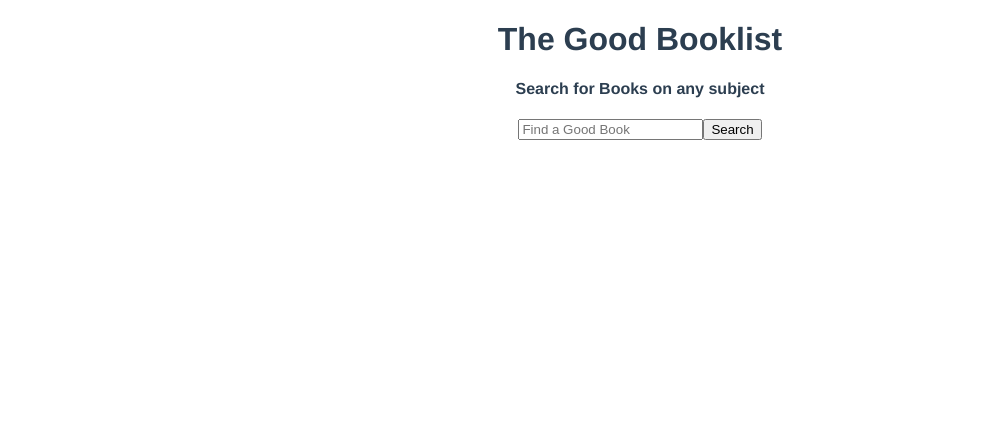
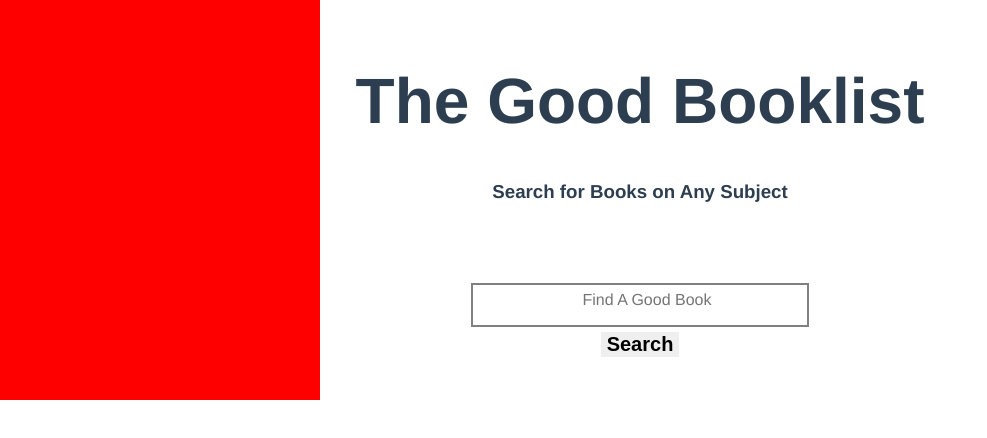
Before and after one commit to lxqnt/find-good-books, a Vue app: page / in a window 1280 px wide. Shown: the top 438 px of the page, without its empty margins (0-987 px from the left). Built offline with nearby package versions, Linux system fonts and the light colour scheme.

Commit message:
basic styling for search, results, and the header

```diff
--- a/src/components/BookSearch.vue
+++ b/src/components/BookSearch.vue
@@ -3,16 +3,18 @@
   <div>
     <div>
       <booklist-header
-        :class="{ 'top': !resultsReturned, 'side': resultsReturned }"
-        title="The Good Booklist"
-        subtitle="Search for Books on any subject"
+        :side="resultsReturned"
+        :title="headerTitle"
+        subtitle="Search for Books on Any Subject"
       />
       <div v-if="!resultsReturned" class="section-search">
         <div class="search">
-          <input v-model="queryValue" placeholder="Find a Good Book" class="search-input">
-          <button v-on:click="getQuery">Search</button>
+          <input v-model="queryValue" placeholder="Find A Good Book" class="search-input">
+          <div>
+            <button v-on:click="getQuery">Search</button>
+          </div>
+          <!--div class="blue-box"/removed for now-->
         </div>
-        <div class="blue-box"/>
       </div>
       <div v-if="resultsReturned">
         <display-results :itemList="searchResults.items"/>
@@ -35,6 +37,7 @@ export default {
   },
   data() {
     return {
+      headerTitle: "The Good Booklist",
       // use 'mockdata' as test JSON object for styling and testing purposes.
       searchResults: {},
       queryValue: "",
@@ -49,7 +52,6 @@ export default {
         // empty string check
         const query = encodeURIComponent(this.queryValue);
         const apiURL = `https://www.googleapis.com/books/v1/volumes?q=${query}`;
-        console.log(apiURL);
         axios({
           async: true,
           url: apiURL,
@@ -61,6 +63,8 @@ export default {
           this.searchResults = response.data;
           console.log(response.data); //TODO: clean up console.logs and add response code check
           this.resultsReturned = true;
+          this.headerTitle =
+            "Here Are Some " + this.queryValue.toUpperCase() + " Books";
         });
       }
     }
@@ -69,4 +73,43 @@ export default {
 </script>
 
 <style>
+.top {
+  height: 40%;
+}
+.section-search {
+  margin-top: 5em;
+}
+.search input {
+  width: 25%;
+  height: 10px;
+  border: 2px solid grey;
+  color: black;
+  background-color: transparent;
+  padding-bottom: 20px;
+  padding-top: 10px;
+  padding-left: 16px;
+  outline: none;
+  font-family: "Avenir", Helvetica, Arial, sans-serif;
+  font-size: 16px;
+}
+
+.search ::placeholder {
+  font-family: "Avenir", Helvetica, Arial, sans-serif;
+  font-size: 16px;
+  text-align: center;
+  justify-content: c;
+}
+.search button {
+  margin-top: 5px;
+  color: black;
+  border: none;
+  font-weight: bold;
+  outline: none;
+  font-size: 20px;
+}
+
+.search button:active {
+  box-shadow: 0 3px 0 #00823f;
+  top: 3px;
+}
 </style>
--- a/src/components/BooklistHeader.vue
+++ b/src/components/BooklistHeader.vue
@@ -1,9 +1,9 @@
 <template>
-  <div class="section-title">
+  <div class="section-title" :class="{ 'top': !side, 'side': side}">
     <div class="red-box"/>
     <div class="title">
       <h1>{{ title }}</h1>
-      <h4>{{ subtitle }}</h4>
+      <h3 v-if="!side">{{ subtitle }}</h3>
     </div>
   </div>
 </template>
@@ -13,10 +13,75 @@ export default {
   name: "BooklistHeader",
   props: {
     title: String,
-    subtitle: String
+    subtitle: String,
+    side: Boolean
   }
 };
 </script>
 
 <style>
+.top {
+  flex-direction: row;
+  height: 40%;
+}
+.top .red-box {
+  background-color: #ff0000;
+  height: 50%;
+  width: 25%;
+  position: absolute;
+  top: 0;
+  left: 0;
+}
+.top .title {
+  margin-top: 4em;
+}
+.top h1 {
+  justify-content: center;
+  text-align: center;
+  font-display: bold;
+  font-size: 4em;
+  position: relative;
+  z-index: 10;
+}
+
+.top h3 {
+  position: relative;
+  z-index: 10;
+}
+.side {
+  flex-direction: row;
+  float: left;
+  width: 25%;
+  height: 100%;
+}
+.side .red-box {
+  background-color: #ff0000;
+  height: 100%;
+  width: 25%;
+  min-width: 140px;
+  position: absolute;
+  top: 0;
+  left: 0;
+}
+
+.side .title {
+  position: relative;
+  z-index: 10;
+}
+
+.side .title {
+  justify-content: center;
+  text-align: center;
+  font-display: bold;
+  font-size: 1em;
+  margin-top: 35%;
+  position: relative;
+  z-index: 10;
+  color: white;
+}
+
+.side h1 {
+  padding: 10px;
+  font-size: 2em;
+}
 </style>
--- a/src/components/DisplayResults.vue
+++ b/src/components/DisplayResults.vue
@@ -1,15 +1,21 @@
 <!-- Component that displays results.-->
 <template>
   <div>
-    <div v-for="(book) in itemList" :key="book.id" class="Book-Section">
-      <router-link :to="{ name: 'book', params: {id: book.id, itemInfo: book.volumeInfo } }">
-        <div class="image-section">
-          <img :src="book.volumeInfo.imageLinks.thumbnail" t :alt="book.volumeInfo.title">
-        </div>
-        <div class="into-section">
-          <h3>{{ book.volumeInfo.title }}</h3>
-          <h4>Publisher: {{ book.volumeInfo.publisher }}</h4>
-          <h4>Author: {{ book.volumeInfo.authors[0] }}</h4>
+    <div v-for="(book) in itemList" :key="book.id">
+      <router-link
+        class="href"
+        :to="{ name: 'book', params: {id: book.id, itemInfo: book.volumeInfo } }"
+      >
+        <div class="book-section">
+          <div class="image-section">
+            <img :src="book.volumeInfo.imageLinks.thumbnail" t :alt="book.volumeInfo.title">
+          </div>
+          <div class="info-section">
+            <h2>{{ book.volumeInfo.title }}</h2>
+            <h4>Author: {{ book.volumeInfo.authors[0] }}</h4>
+            <h4>Publisher: {{ book.volumeInfo.publisher }}</h4>
+            <h4>Click to learn more!</h4>
+          </div>
         </div>
       </router-link>
     </div>
@@ -26,4 +32,34 @@ export default {
 </script>
 
 <style>
+.href {
+  text-decoration: none;
+}
+.href :link {
+  color: none;
+}
+
+.book-section {
+  flex-direction: row;
+  float: right;
+  width: 60%;
+  border: 2px solid black;
+  margin: 10px;
+}
+
+.book-section .image-section {
+  float: left;
+  margin: 10px;
+}
+
+.book-section .info-section {
+  flex-wrap: wrap;
+  float: right;
+  margin: 10px;
+  text-align: right;
+  color: black;
+}
+
+.book-section .info-section {
+}
 </style>
```
